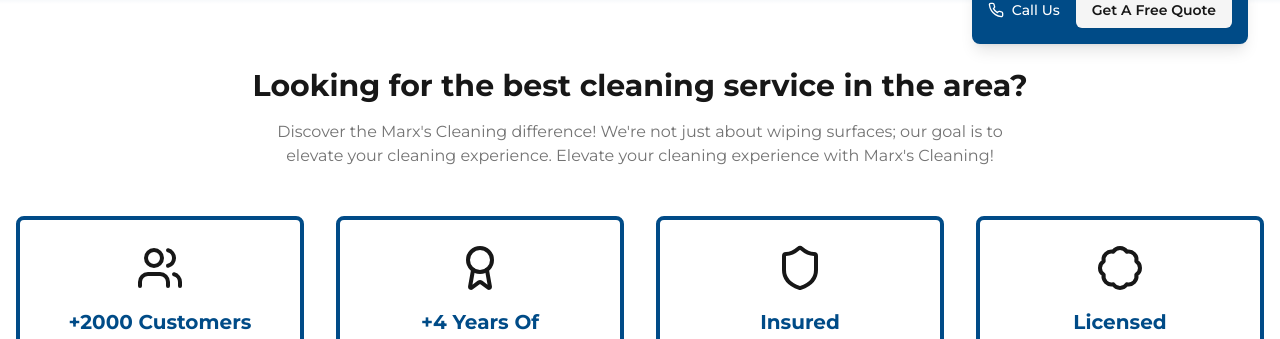
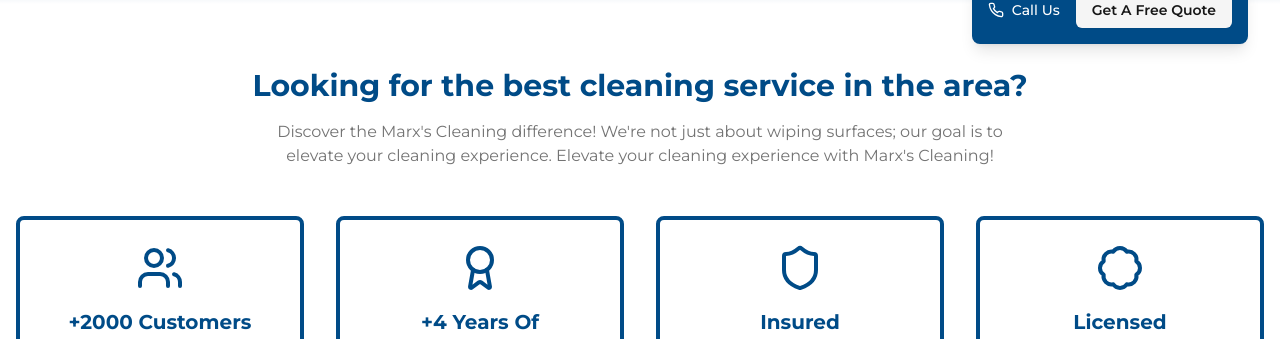
Before and after one commit to Acaj0/marxs-cleaning, a Next.js app: page / in a window 1280 px wide. Shown: the part 724-1063 px from the top of the page. Built offline with nearby package versions, Linux system fonts and the light colour scheme.

Commit message:
removed text-primary

```diff
--- a/src/components/features-section.tsx
+++ b/src/components/features-section.tsx
@@ -6,7 +6,7 @@
     <section className="py-16 px-4">
       <FloatingContact></FloatingContact>
       <div className="">
-        <h2 className="text-3xl font-bold text-center text-primary mb-4 text-[#004B87]">
+        <h2 className="text-3xl font-bold text-center mb-4 text-[#004B87]">
           Looking for the best cleaning service in the area?
         </h2>
         <p className="text-center text-muted-foreground max-w-3xl mx-auto mb-12">
@@ -16,14 +16,14 @@
         </p>
         <div className="grid grid-cols-1 md:grid-cols-2 lg:grid-cols-4 gap-8 ">
           <div className="flex flex-col items-center text-center p-6 border-4 border-[#004B87] rounded-lg">
-            <Users className="h-12 w-12 text-primary mb-4 text-[#004B87]" />
+            <Users className="h-12 w-12 mb-4 text-[#004B87]" />
             <h3 className="text-xl font-bold mb-2 text-[#004B87]">+2000 Customers</h3>
             <p className="text-sm text-muted-foreground ">
               Satisfied clients trust our service
             </p>
           </div>
           <div className="flex flex-col items-center text-center p-6 border-4 border-[#004B87] rounded-lg">
-            <Award className="h-12 w-12 text-primary mb-4 text-[#004B87]" />
+            <Award className="h-12 w-12  mb-4 text-[#004B87]" />
             <h3 className="text-xl font-bold mb-2 text-[#004B87]">
               +4 Years Of Experience
             </h3>
@@ -32,14 +32,14 @@
             </p>
           </div>
           <div className="flex flex-col items-center text-center p-6  border-4 border-[#004B87] rounded-lg">
-            <Shield className="h-12 w-12 text-primary mb-4 text-[#004B87]" />
+            <Shield className="h-12 w-12  mb-4 text-[#004B87]" />
             <h3 className="text-xl font-bold mb-2 text-[#004B87]">Insured</h3>
             <p className="text-sm text-muted-foreground">
               Your peace of mind guaranteed
             </p>
           </div>
           <div className="flex flex-col items-center text-center p-6 border-4 border-[#004B87] rounded-lg">
-            <IdCard className="h-12 w-12 text-primary mb-4 text-[#004B87]" />
+            <IdCard className="h-12 w-12 mb-4 text-[#004B87]" />
             <h3 className="text-xl font-bold mb-2 text-[#004B87]">Licensed</h3>
             <p className="text-sm text-muted-foreground">
               Fully certified professionals
```
